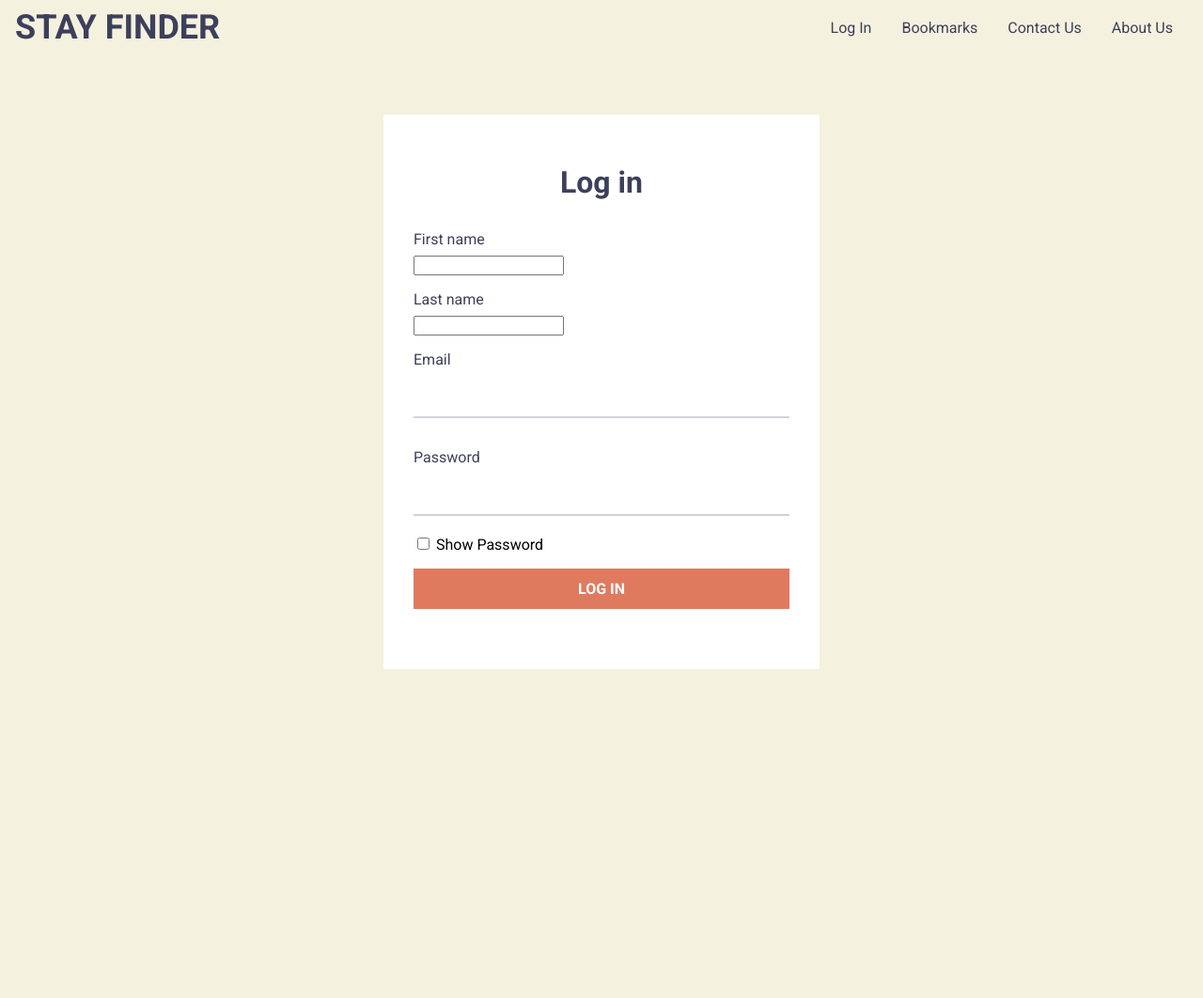
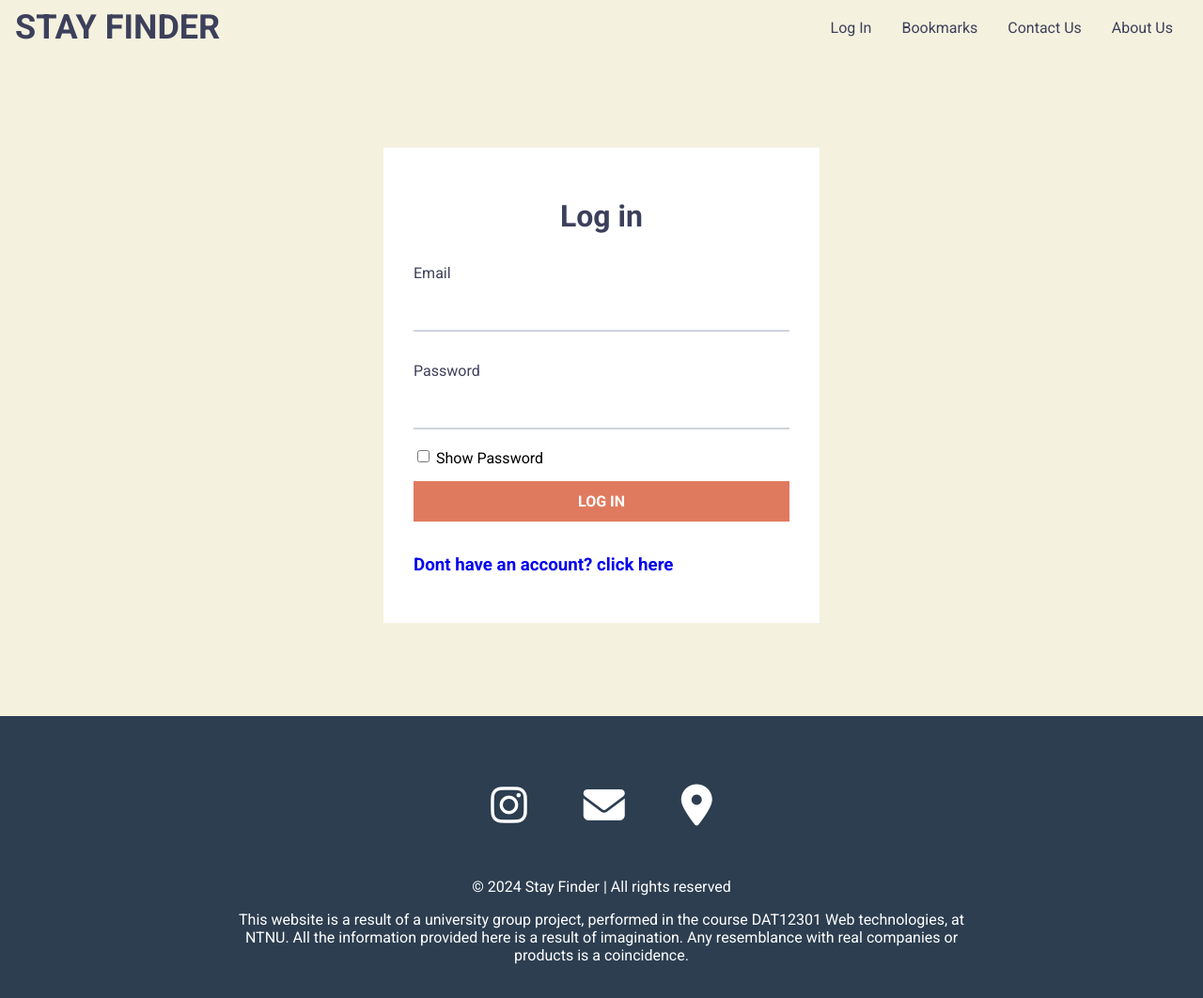
Before and after one commit to larslovold/IDATA2306-Applikasjonsutvikling-Group-18, a PHP site: page /html/login.html in a window 1280 px wide. Shown: the whole page at 94% size. Before the commit the page ends 712 px from the top, so only its background shows below. Run offline with PHP 8.4, Linux system fonts and the light colour scheme; some libraries are stand-ins or nearby versions.

Commit message:
fixed continuity with all files

```diff
--- /dev/null
+++ b/src/main/css/login.css
@@ -0,0 +1,294 @@
+@import url('https://fonts.googleapis.com/css2?family=Roboto:ital,wght@0,100;0,300;0,400;0,500;0,700;0,900;1,100;1,300;1,400;1,500;1,700;1,900&display=swap');
+
+:root {
+    --main-bg-color: #F4F1DE; /* Antique White */
+    --main-text-color: #3D405B; /* Deep Slate Blue */
+    --main-accent-color: #E07A5F; /* Terra Cotta */
+    --input-bg-color: #ffffff;
+    --input-border-color: #ced4da;
+}
+
+*{
+    font-family: "roboto";
+    text-decoration: none;
+}
+html, body {
+    height: 100%;
+    font-weight: 400;
+    margin: 0;
+    padding: 0;
+    box-sizing: border-box;
+    text-decoration: none;
+}
+
+body {
+    display: flex;
+    flex-direction: column;
+    font-family: 'Arial', sans-serif;
+    background-color: #F4F1DE; /* Antique White */
+}
+
+.header-content {
+    margin: 20px 20px;
+    display: flex;
+    justify-content: space-between;
+    align-items: center;
+}
+
+.brand-name h1 {
+    margin: 0;
+    color: #3D405B; /* Deep Slate Blue */
+}
+
+.top-nav {
+    display: flex;
+    flex-direction: row;
+    align-items: center;
+    justify-content: space-between;
+    background: #F4F1DE; /* Deep Slate Blue for the header background */
+    color: #3D405B; /* Antique White for the text */
+    padding: 0.5em 1em; /* Adjust padding to your liking */
+  }
+
+.brand-name a {
+  text-decoration: none;
+  color: #F4F1DE; /* Antique White for the brand name */
+  font-size: 1.5em; /* Adjust the size as needed */
+}
+
+
+  .menu {
+    display: flex;
+    flex-direction: row;
+    list-style-type: none;
+    margin: 0;
+    padding: 0;
+  }
+
+  .menu > li {
+    margin: 0 1rem;
+    overflow: hidden;
+  }
+
+  .menu a {
+    color: #3D405B; /* Antique White for menu links */
+    text-decoration: none;
+  }
+  .menu-button-container {
+    display: none;
+    height: 100%;
+    width: 30px;
+    cursor: pointer;
+    flex-direction: column;
+    justify-content: center;
+    align-items: center;
+  }
+
+  #menu-toggle {
+    display: none;
+  }
+
+  .menu-button,
+.menu-button::before,
+.menu-button::after {
+  display: block;
+  background-color: #3D405B; /* Antique White for the burger icon */
+  position: absolute;
+  height: 4px;
+  width: 30px;
+  transition: transform 400ms cubic-bezier(0.23, 1, 0.32, 1);
+  border-radius: 2px;
+}
+
+  .menu-button::before {
+    content: '';
+    margin-top: -8px;
+  }
+
+  .menu-button::after {
+    content: '';
+    margin-top: 8px;
+  }
+
+  #menu-toggle:checked + .menu-button-container .menu-button::before {
+    margin-top: 0px;
+    transform: rotate(405deg);
+  }
+
+  #menu-toggle:checked + .menu-button-container .menu-button {
+    background: rgba(255, 255, 255, 0);
+  }
+
+  #menu-toggle:checked + .menu-button-container .menu-button::after {
+    margin-top: 0px;
+    transform: rotate(-405deg);
+  }
+
+  @media (max-width: 700px) {
+    .menu-button-container {
+      display: flex;
+    }
+    .menu {
+      display: none; /* Hide menu initially, will be shown when checkbox is checked */
+      position: absolute;
+      top: 50px;
+      left: 0;
+      flex-direction:column;
+      width: 100%;
+      align-items: center;
+      background: #F4F1DE;
+      padding: 20px;
+    }
+    #menu-toggle:checked ~ .menu {
+      display: flex; /* Show menu when checkbox is checked */
+    }
+    .menu > li {
+      display: block;
+      width: 100%;
+      color: white;
+    }
+
+  }
+
+  .login-container {
+    display: flex;
+    justify-content: center;
+    align-items: center;
+    min-height: 80vh; /* Adjust the height as needed */
+    padding: 2em;
+    background-color: var(--main-bg-color);
+}
+
+.login-form {
+    width: 100%;
+    max-width: 400px;
+    padding: 2em;
+    background: var(--input-bg-color);
+    margin: 2em;
+}
+
+.login-form h1 {
+    color: var(--main-text-color);
+    margin-bottom: 1em;
+    text-align: center;
+}
+
+.form-group {
+    margin-bottom: 1em;
+}
+
+.form-group label {
+    display: block;
+    color: var(--main-text-color);
+    margin-bottom: .5em;
+}
+
+.login-form input[type="text"],
+.login-form input[type="email"],
+.login-form input[type="password"],
+.login-form input[type="submit"] {
+    width: 100%; /* Ensures all inputs, including the submit button, are full width */
+    padding: .75em 0; /* Padding only at top and bottom to space text from the line */
+    border: none; /* Removes the default border */
+    border-bottom: 2px solid var(--input-border-color); /* Adds the underline */
+    background-color: transparent; /* Removes any background color */
+    margin-bottom: 1em; /* Adds space after each input */
+    color: var(--main-text-color);
+    font-size: 1em; /* Sets a standard font size for inputs */
+    box-sizing: border-box; /* Ensures padding and border are included in the width */
+}
+
+/* Removes the bottom border for the submit button */
+.login-form input[type="submit"] {
+    border-bottom: none;
+    background-color: var(--main-accent-color);
+    color: white;
+    cursor: pointer;
+    transition: background-color 0.3s ease;
+}
+
+/* Hover effect for the submit button */
+.login-form input[type="submit"]:hover {
+    background-color: darken(var(--main-accent-color), 10%);
+}
+
+/* Focus effect for text, email, and password fields to show an accent bottom border */
+.login-form input[type="text"]:focus,
+.login-form input[type="email"]:focus,
+.login-form input[type="password"]:focus {
+    outline: none;
+    border-bottom: 2px solid var(--main-accent-color);
+}
+
+/* Show Password Checkbox Style */
+.form-group input[type="checkbox"] {
+    margin-top: .5em;
+    cursor: pointer; /* Indicates the element is clickable */
+}
+
+/* Label styles */
+.login-form label {
+    display: block;
+    margin-bottom: 0.5em;
+    color: var(--main-text-color);
+}
+
+/* Adjusts the submit button to look better with the new input styles */
+.login-form input[type="submit"] {
+    padding: .75em;
+    font-weight: bold;
+    text-transform: uppercase; /* Optional: adds visual impact to the button text */
+}
+.form-group input[type="submit"] {
+    width: 100%;
+    padding: .75em;
+    border: none;
+    color: #fff;
+    background-color: var(--main-accent-color);
+    cursor: pointer;
+    font-weight: bold;
+}
+
+.form-group input[type="submit"]:hover {
+    background-color: darken(var(--main-accent-color), 10%);
+}
+
+/* Show Password Checkbox Style */
+.form-group input[type="checkbox"] {
+    margin-top: .5em;
+}
+
+/* Responsive adjustments */
+@media (max-width: 768px) {
+    .login-container {
+        padding: 1em;
+    }
+    .login-form {
+        margin: 1em;
+    }
+}
+
+.footer {
+  background-color: #2C3E50; /* Dark background for the footer */
+  color: #fff; /* White text color */
+  padding: 20px;
+  text-align: center; /* Centering the content */
+}
+
+.footer-content {
+  margin: auto;
+  max-width: 800px; /* Max width for the footer content */
+}
+
+.contact-icons {
+  display: flex;
+  justify-content: center; /* Centering the icons */
+  margin: 50px; /* Space below icons */
+}
+
+.contact-icons a {
+  text-decoration: none;
+  color: #fff; /* White text color for icons */
+  font-size: 44px; /* Size of icons */
+  margin: 0 30px; /* Spacing between icons */
+}
--- a/src/main/html/index.html
+++ b/src/main/html/index.html
@@ -32,8 +32,8 @@
         </div>
         <div class="search-area">
             <input type="text" id="destination" placeholder="Destination">
-            <input type="date" id="check-in">
-            <input type="date" id="check-out">
+            <input placeholder="Check In" class="textbox-n" type="text" onfocus="(this.type='date')" onblur="(this.type='text')" id="date" />
+            <input placeholder="Check Out" class="textbox-n" type="text" onfocus="(this.type='date')" onblur="(this.type='text')" id="date" />
             <button id="find-button">Find</button>
         </div>
 
--- a/src/main/html/login.html
+++ b/src/main/html/login.html
@@ -3,7 +3,8 @@
 <head>
     <meta charset="UTF-8">
     <title>Login | Stay Finder</title>
-    <link rel="stylesheet" href="../css/FrontPage.css">
+    <link rel="stylesheet" href="../css/login.css">
+    <script src="https://kit.fontawesome.com/6ef9ef2ae0.js" crossorigin="anonymous"></script>
 </head>
 <body>
     <header>
@@ -28,16 +29,6 @@
             <form action="" method="POST" class="login-form">
                 <h1>Log in</h1>
                 <div class="form-group">
-                    <label for="firstname">First name</label>
-                    <input name="firstname" id="firstname" required>
-                </div>
-
-                <div class="form-group">
-                    <label for="lastname">Last name</label>
-                    <input name="lastname" id="lastname" required>
-                </div>
-
-                <div class="form-group">
                     <label for="email">Email</label>
                     <input type="email" name="email" id="email" required>
                 </div>
@@ -51,6 +42,7 @@
                 <div class="form-group">
                     <input type="submit" value="Log in">
                 </div>
+                <h3><a href="createaccount.html">Dont have an account? click here</a></h3>
             </form>
         </div>
     </main>
@@ -65,5 +57,19 @@
       }
     }
     </script>
+
+<footer class="footer">
+    <div class="footer-content">
+        <div class="contact-icons">
+            <!-- Replace # with actual links or JavaScript functions -->
+            <a href="#"><i class="fa fa-instagram"></i></a>
+            <a href="#"><i class="fa fa-envelope"></i></a>
+            <a href="#"><i class="fa fa-map-marker"></i></a>
+        </div>
+        <p>© 2024 Stay Finder | All rights reserved</p>
+        <p>This website is a result of a university group project, performed in the course DAT12301 Web technologies, at NTNU. All the information provided here is a result of imagination. Any resemblance with real companies or products is a coincidence.</p>
+    </div>
+</footer>
+
 </body>
 </html>
--- a/src/main/html/style.css
+++ b/src/main/html/style.css
@@ -16,6 +16,7 @@ html, body {
 
 body {
     display: flex;
+    min-height: 100vh;
     flex-direction: column;
     font-family: 'Arial', sans-serif;
     background-color: #F4F1DE; /* Antique White */
@@ -392,6 +393,7 @@ body {
     background-color: #2C3E50; /* Dark background for the footer */
     color: #fff; /* White text color */
     padding: 20px;
+    margin-top: auto;
     text-align: center; /* Centering the content */
 }
 
@@ -412,5 +414,3 @@ body {
     font-size: 44px; /* Size of icons */
     margin: 0 30px; /* Spacing between icons */
 }
-
-/* Style for icons can be adjusted or you can include a font icon library like Font Awesome */
```
Also changed, not shown: src/main/css/aboutus.css (renamed from src/main/css/FrontPage.css, +28 -104 lines), src/main/html/aboutus.html (+19 -7 lines), src/main/html/contactus.html (+15 -9 lines), src/main/html/createaccount.html (added).
